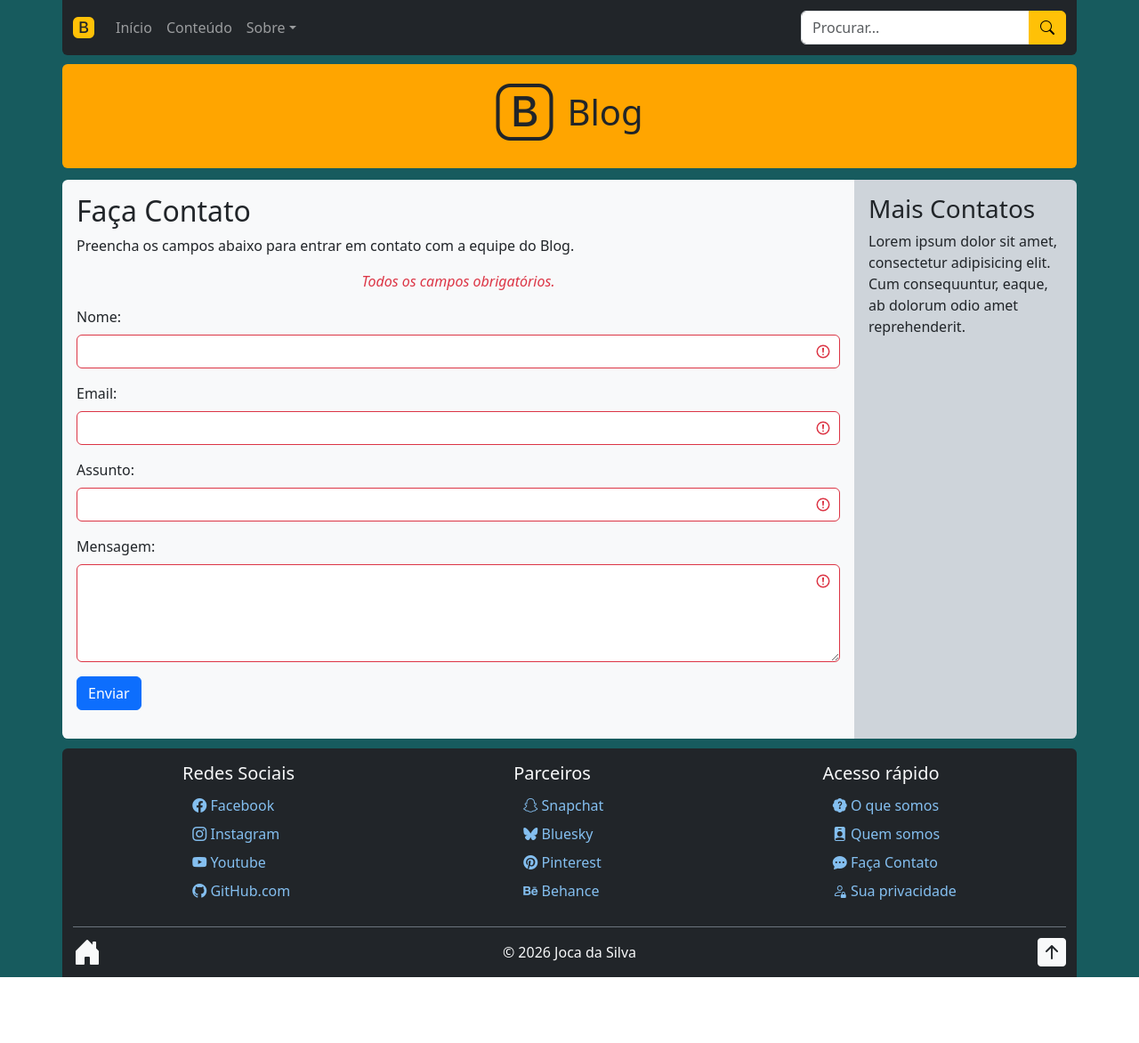
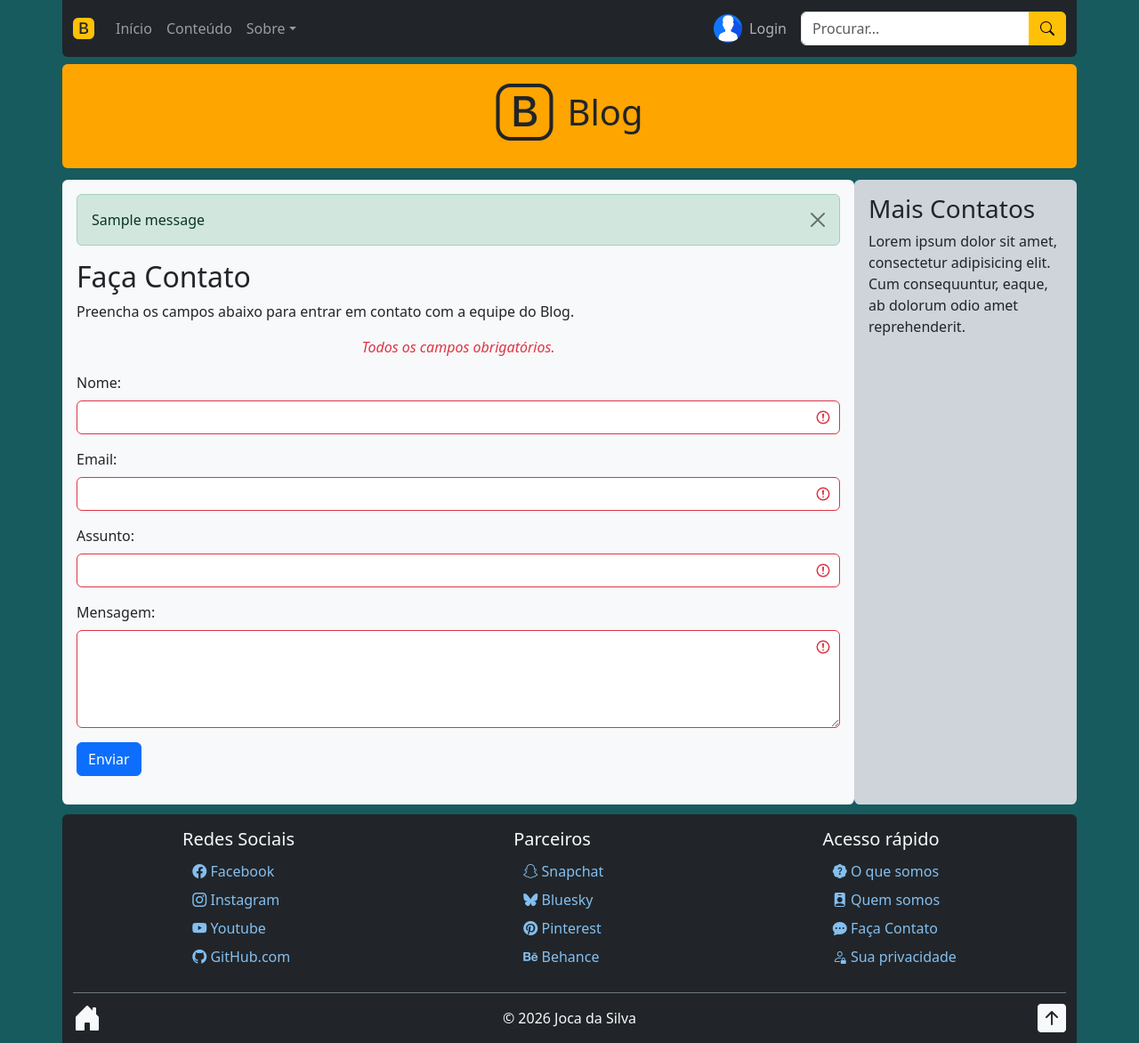
Before and after one commit to anasouzah/blog, a Django app: page /contacts/ in a window 1280 px wide. Shown: the whole page at 89% size. Before the commit the page ends 1098 px from the top, so only its background shows below. Run offline with Django 5.2, Linux system fonts and the light colour scheme; tables that the repository leaves empty hold one stand-in row (values such as "Sample post"); one stand-in notice (Sample message) is shown.

Commit message:
ok
2026.11.25

```diff
--- a/blog/static/css/style.css
+++ b/blog/static/css/style.css
@@ -10,9 +10,13 @@ body>footer { margin-top: .7rem; }
 .footer-top a:hover { color: var(--bs-warning); }
 .footer-botton a { color: var(--bs-light); }
 .footer-botton a:hover { color: var(--bs-warning); }
-.main-article-section { border-radius: .4rem .4rem 0 0; }
-.main-aside { border-radius: 0 0 .4rem .4rem; }
+.main-article-section { border-radius: .4rem; }
+.main-aside { border-radius: .4rem; }
+.login-out { border-top: 1px dotted grey; border-bottom: 1px dotted grey; }
+.login-out img { width: 2rem; height: 2rem; }
+.login-out a { color: rgb(177, 177, 177); }
+.login-out a:hover { color: var(--bs-white); }
 @media screen and (min-width: 768px) {
-    .main-aside { min-width: 250px; max-width: 250px; border-radius: 0 .4rem .4rem 0; }
-    .main-article-section { border-radius: .4rem 0 0 .4rem; }
+    .main-aside { min-width: 250px; max-width: 250px; }
+    .login-out { border: none; }
 }
--- /dev/null
+++ b/blog/static/js/script.js
@@ -0,0 +1,7 @@
+// Fecha os alerts após 10 segundos
+
+document.querySelectorAll('.alert').forEach(alert => {
+
+    setTimeout(() => { bootstrap.Alert.getOrCreateInstance(alert).close(); }, 10000);
+
+});
--- a/blog/templates/_base.html
+++ b/blog/templates/_base.html
@@ -1,7 +1,7 @@
-{# blog\templates\_base.html #}
+<!DOCTYPE html>
 {% load static %}
-<!DOCTYPE html>
 <html lang="pt-BR">
+
 <head>
     <meta charset="UTF-8">
     <meta name="viewport" content="width=device-width, initial-scale=1.0">
@@ -11,7 +11,9 @@
     <link rel="shortcut icon" href="{% static 'img/favicon.png' %}">
     <title>Blog</title>
 </head>
+
 <body data-bs-theme="light" class="px-2 min-vh-100 d-flex flex-column">
+
     <nav class="container navbar navbar-expand-md navbar-dark text-bg-dark fixed-top mx-auto rounded-bottom">
         <div class="container-fluid">
             <a class="navbar-brand" href="{% url 'home' %}"><i class="bi bi-bootstrap-fill text-warning"></i></a>
@@ -26,11 +28,36 @@
                             <li><a class="dropdown-item" href="#about_site">Sobre o site</a></li>
                             <li><a class="dropdown-item" href="#about_author">Sobre o autor</a></li>
                             <li><a class="dropdown-item" href="#policies">Políticas de privacidade</a></li>
-                            <li><hr class="dropdown-divider"></li>
+                            <li>
+                                <hr class="dropdown-divider">
+                            </li>
                             <li><a class="dropdown-item" href="{% url 'contacts' %}">Faça contato</a></li>
                         </ul>
                     </li>
                 </ul>
+                <div class="login-out py-2 mt-2 mt-md-0 me-md-3">
+
+                    {% if request.user.is_authenticated %}
+
+                    <a href="#" class="d-flex align-items-center">
+                        {% if request.user.image %}
+                        <img src="{{ request.user.image }}" alt="{{ request.user.name }}" class="rounded-circle d-block me-2" referrerpolicy="no-referrer">
+                        {% else %}
+                        <img src="{% static 'img/anonimous.jpg' %}" alt="{{ request.user.name }}" class="rounded-circle d-block me-2">
+                        {% endif %}
+                        <span>Perfil</span>
+                    </a>
+
+                    {% else %}
+
+                    <a href="#" class="d-flex align-items-center" data-bs-toggle="modal" data-bs-target="#loginModal">
+                        <img src="{% static 'img/anonimous.jpg' %}" alt="Faça login" class="rounded-circle d-block me-2">
+                        <span>Login</span>
+                    </a>
+
+                    {% endif %}
+
+                </div>
                 <form class="d-flex mt-2 mt-md-0">
                     <div class="input-group">
                         <input class="form-control" type="search" placeholder="Procurar...">
@@ -48,10 +75,17 @@
 
     <main class="container d-flex flex-column flex-md-row p-0 flex-grow-1">
         <div class="main-article-section bg-light p-3 flex-fill flex-grow-1">
+            {% if messages %}
+            {% for message in messages %}
+            <div class="alert {% if message.tags == 'error' %}alert-danger{% else %}alert-{{ message.tags }}{% endif %} alert-dismissible fade show" role="alert">
+                {{ message }}
+                <button type="button" class="btn-close" data-bs-dismiss="alert"></button>
+            </div>
+            {% endfor %}
+            {% endif %}
+
             {% block content %}{% endblock %}
         </div>
-
-    {# Esse trecho não funciona se `'show_aside': False` na view #}
         {% if show_aside %}
         <div class="main-aside p-3 bg-dark-subtle">
             {% block aside %}{% endblock %}
@@ -96,5 +130,40 @@
         </div>
     </footer>
     <script src="https://cdn.jsdelivr.net/npm/bootstrap@5.3.8/dist/js/bootstrap.bundle.min.js"></script>
+    <script src="{% static 'js/script.js' %}"></script>
+
+    {# Modal de authenticação #}
+    <div class="modal fade" id="loginModal" tabindex="-1">
+        <div class="modal-dialog modal-dialog-centered">
+            <div class="modal-content">
+                <div class="modal-header">
+                    <h5 class="modal-title"><i class="bi bi-person-circle"></i> Acesso ao Blog </h5>
+                    <button type="button" class="btn-close" data-bs-dismiss="modal"></button>
+                </div>
+                <div class="modal-body">
+                    <form method="POST" action="{% url 'login' %}">
+                        {% csrf_token %}
+                        <input type="hidden" name="next" value="{{ request.get_full_path }}">
+                        <div class="mb-3">
+                            <label class="form-label">Usuário</label>
+                            <input type="text" name="username" class="form-control" placeholder="Seu usuário" required>
+                        </div>
+                        <div class="mb-3">
+                            <label class="form-label">Senha</label>
+                            <input type="password" name="password" class="form-control" placeholder="Sua senha" required>
+                        </div>
+                        <div>
+                            <button type="submit" class="btn btn-primary"><i class="bi bi-box-arrow-in-right"></i> Entrar</button>
+                        </div>
+                    </form>
+                </div>
+                <div class="modal-footer justify-content-center">
+                    <small class="text-muted">Ainda não tem cadastro? Em breve!</small>
+                </div>
+            </div>
+        </div>
+    </div>
+
 </body>
+
 </html>
--- a/blog/urls.py
+++ b/blog/urls.py
@@ -7,4 +7,5 @@ urlpatterns = [
     path('', views.home, name='home'),                              # Rota para página inicial
     path('contacts/', views.contacts, name='contacts'),             # Rota para a página de contatos
     path('post/<int:id>/', views.post_detail, name='post_detail'),  # Página do post completo
+    path('login/', views.login_view, name='login'),                 # Login do usuário
 ]
--- a/blog/views/__init__.py
+++ b/blog/views/__init__.py
@@ -3,3 +3,4 @@
 from .home import home
 from .contacts import contacts
 from .post_detail import post_detail
+from .login import login_view
--- a/core/settings.py
+++ b/core/settings.py
@@ -117,3 +117,6 @@ MAILERS = {
         'BACKEND': 'django.core.mail.backends.console.EmailBackend',
     },
 }
+
+# Usa o model personalizado para o usuário
+AUTH_USER_MODEL = 'blog.User'
```
Also changed, not shown: blog/admin.py (+55 -3 lines), blog/templates/post_detail.html (+12 -8 lines), blog/views/login.py (added, +42 -0 lines), blog/migrations/0001_initial.py, blog/migrations/0002_alter_post_thumbnail.py (deleted), blog/migrations/0003_post_is_comment.py (deleted), blog/static/img/anonimous.jpg (added). Lines whose indentation alone changed are shown as unchanged.
